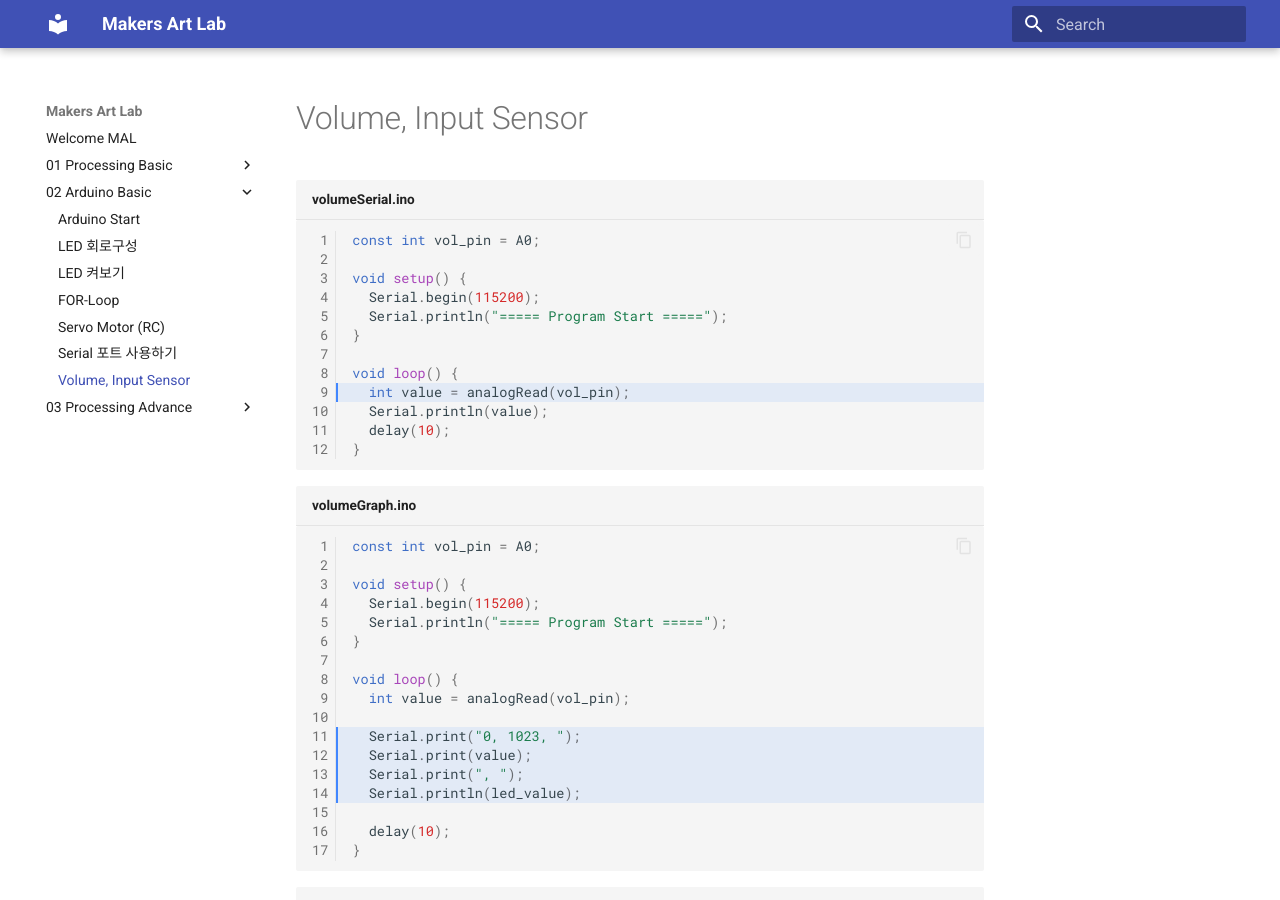
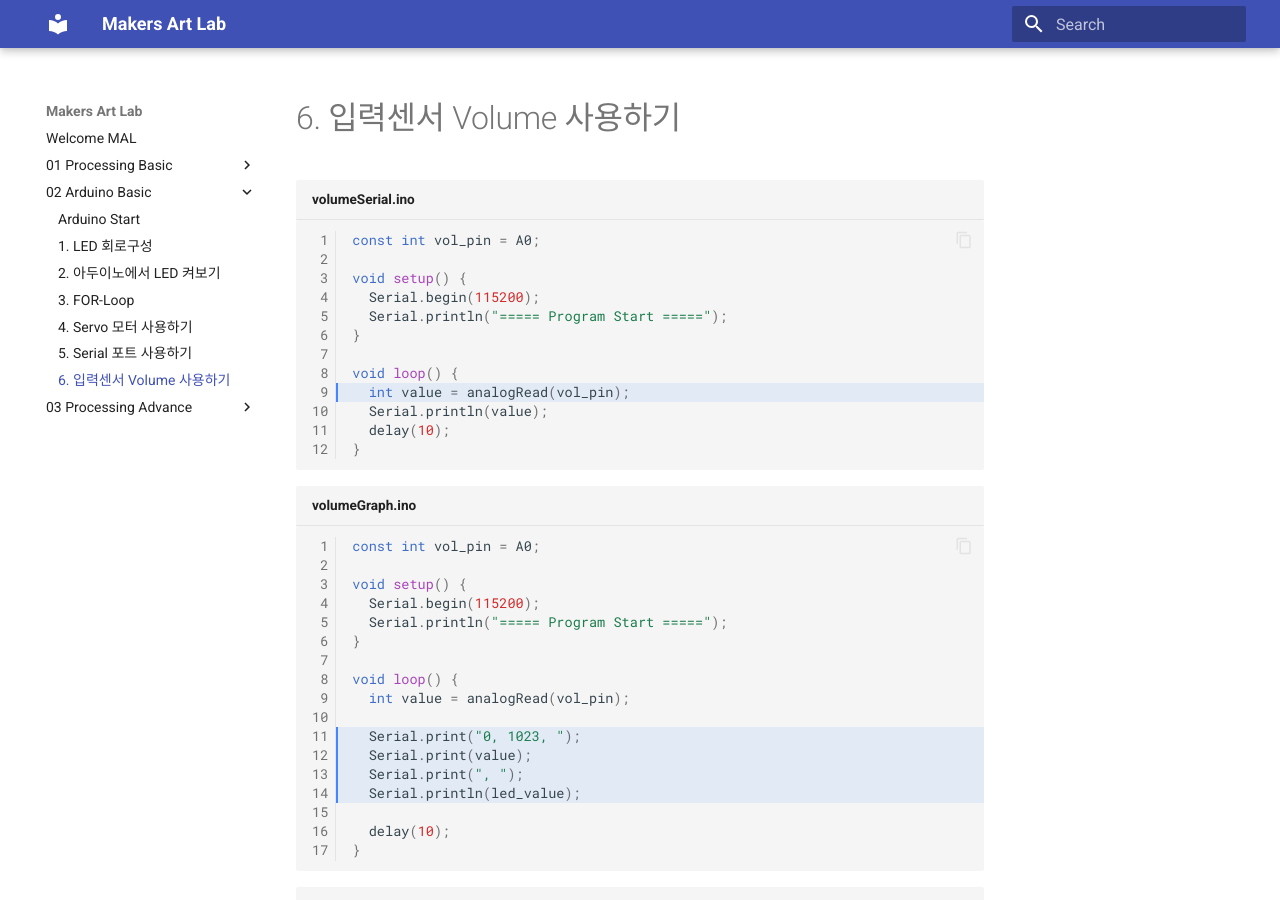
Before and after one commit to jonghoe9/makers-art-lab, an MkDocs documentation site: the page built from docs/02_Arduino_Basic/06_Volume.md, in a window 1280 px wide and 900 px high. Built offline with MkDocs 1.6.1 and Material for MkDocs 9.7.7, drawn with Linux system fonts in a browser that asks for light colours; some of the changed text lies outside the part shown.

Commit message:
아두이노 메뉴에 인덱스 번호 추가

````diff
--- a/docs/02_Arduino_Basic/01_Led_Circuit.md
+++ b/docs/02_Arduino_Basic/01_Led_Circuit.md
@@ -1,3 +1,3 @@
-# LED 회로구성
+# 1. LED 회로구성
 
 Bread-Board (빵판)에 LED 회로를 구성한다.
--- a/docs/02_Arduino_Basic/02_Led.md
+++ b/docs/02_Arduino_Basic/02_Led.md
@@ -1,4 +1,4 @@
-# LED 켜보기
+# 2. 아두이노에서 LED 켜보기
 
 ```cpp title="led-blink.ino" linenums="1" hl_lines="1"
 const int led = 13;
--- a/docs/02_Arduino_Basic/03_FOR-LOOP.md
+++ b/docs/02_Arduino_Basic/03_FOR-LOOP.md
@@ -1,4 +1,4 @@
-# FOR-Loop
+# 3. FOR-Loop
 
 서서히 밝아지고 서서히 꺼지는 LED를 구현해 보자.
 
--- a/docs/02_Arduino_Basic/04_RC_Servo_Motor.md
+++ b/docs/02_Arduino_Basic/04_RC_Servo_Motor.md
@@ -1,4 +1,4 @@
-# Servo Motor (RC)
+# 4. Servo 모터 사용하기
 
 
 ```cpp title="servo.ino" linenums="1" hl_lines="1"
--- a/docs/02_Arduino_Basic/05_Serial_Port.md
+++ b/docs/02_Arduino_Basic/05_Serial_Port.md
@@ -1,4 +1,4 @@
-# Serial 포트 사용하기
+# 5. Serial 포트 사용하기
 
 시리얼 포트를 사용해 보자.
 
--- a/docs/02_Arduino_Basic/06_Volume.md
+++ b/docs/02_Arduino_Basic/06_Volume.md
@@ -1,4 +1,4 @@
-# Volume, Input Sensor
+# 6. 입력센서 Volume 사용하기
 
 ```cpp title="volumeSerial.ino" linenums="1" hl_lines="9"
 const int vol_pin = A0;
````
